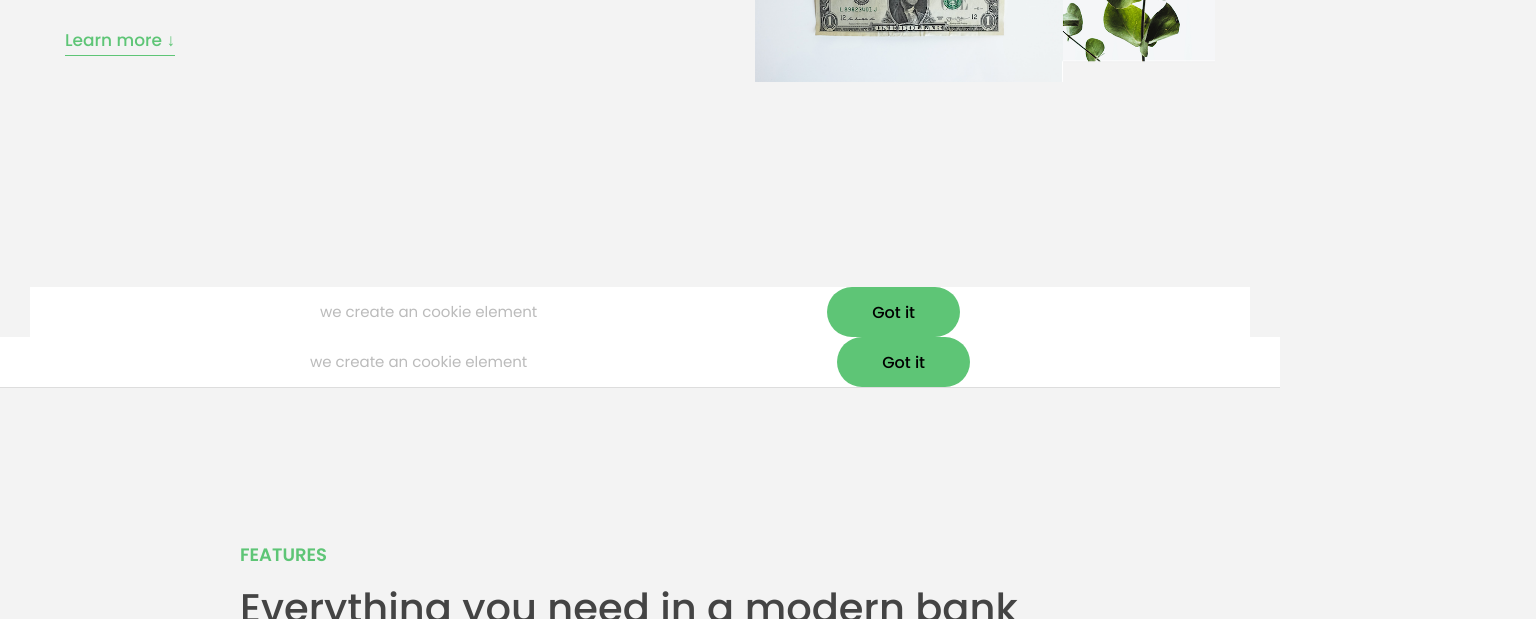
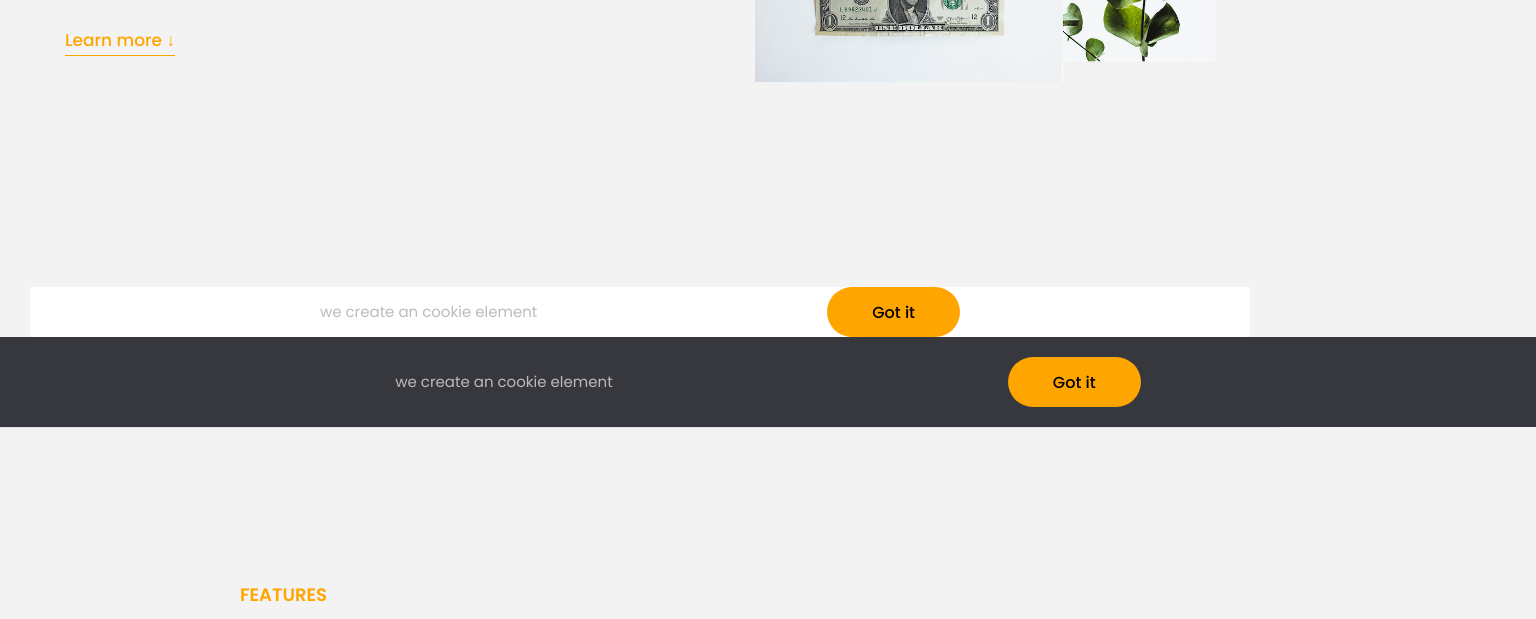
Before and after one commit to Liping-Yin/complete-javascript-course-master, a plain HTML site: page 13-Advanced-DOM-Bankist/starter/index.html in a window 1280 px wide. Shown: the part 463-1082 px from the top of the page, 1536 px wide, since content can reach past the window. Drawn offline with Linux system fonts and the light colour scheme.

Commit message:
update script
more about manipulate style, attribute, classes in DOM

```diff
--- a/13-Advanced-DOM-Bankist/starter/index.html
+++ b/13-Advanced-DOM-Bankist/starter/index.html
@@ -21,6 +21,8 @@
           alt="Bankist logo"
           class="nav__logo"
           id="logo"
+          designer="liping"
+          data-version-number="3.0"
         />
         <ul class="nav__links">
           <li class="nav__item">
--- a/13-Advanced-DOM-Bankist/starter/script.js
+++ b/13-Advanced-DOM-Bankist/starter/script.js
@@ -48,7 +48,48 @@ document
   });
 
 //=============== Styles, Attribute and Classes =====
+// #style
+// in line style not stored in css file
+message.style.backgroundColor = '#37383d';
+message.style.width = '120%';
 
+console.log(message.style.color); // won't show anything
+console.log(message.style.backgroundColor);
+
+//style stored in css file or even not exists in css file
+// in css file
+console.log(getComputedStyle(message).display);
+// not in css file
+console.log(getComputedStyle(message).height);
+message.style.height =
+  Number.parseFloat(getComputedStyle(message).height) + 40 + 'px'; // get number out of a string
+
+// change css file
+document.documentElement.style.setProperty('--color-primary', 'orange');
+
+// #Attribute
+const logo = document.querySelector('.nav__logo');
+
+console.log(logo.alt);
+// inline change
+logo.alt = 'beautiful logo I designed';
+//not standard attributes
+console.log(logo.designer); // undefined, since not standard attribute for this element
+console.log(logo.getAttribute('designer'));
+logo.setAttribute('company', 'Bankist');
+
+// compare two ways of access attributes
+console.log(logo.src); //absolute url
+console.log(logo.getAttribute('src')); // relative url
+
+// data attributes
+console.log(logo.dataset.versionNumber);
+
+// #classes
+logo.classList.add('c', 'd');
+logo.classList.remove('d');
+logo.classList.toggle('d');
+logo.classList.contains('d');
 //======= Modal window ======
 
 const modal = document.querySelector('.modal');
```
